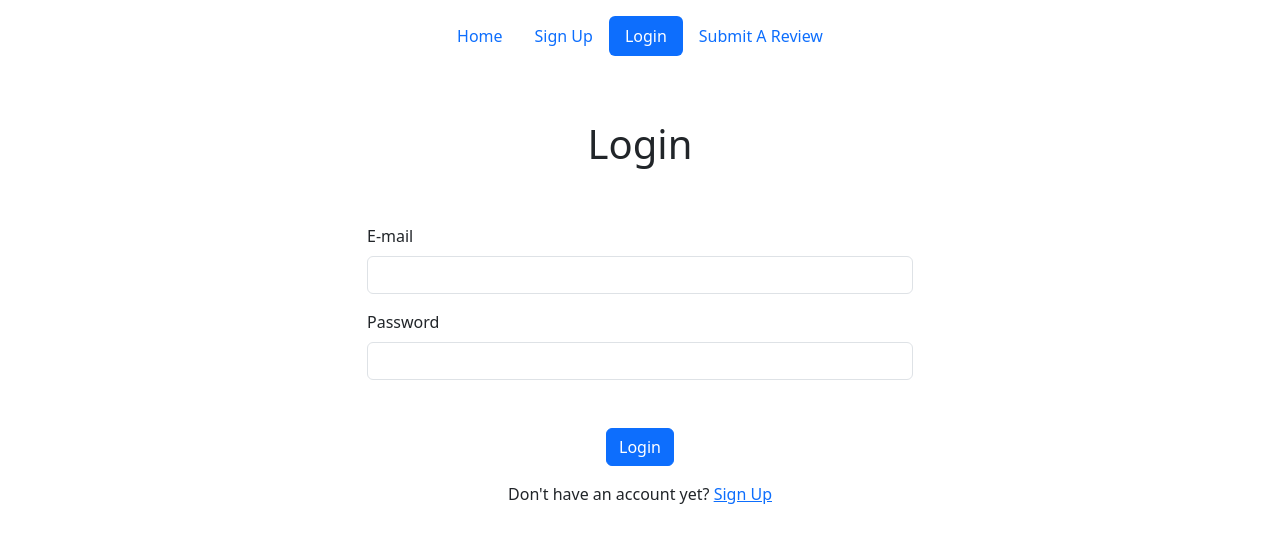
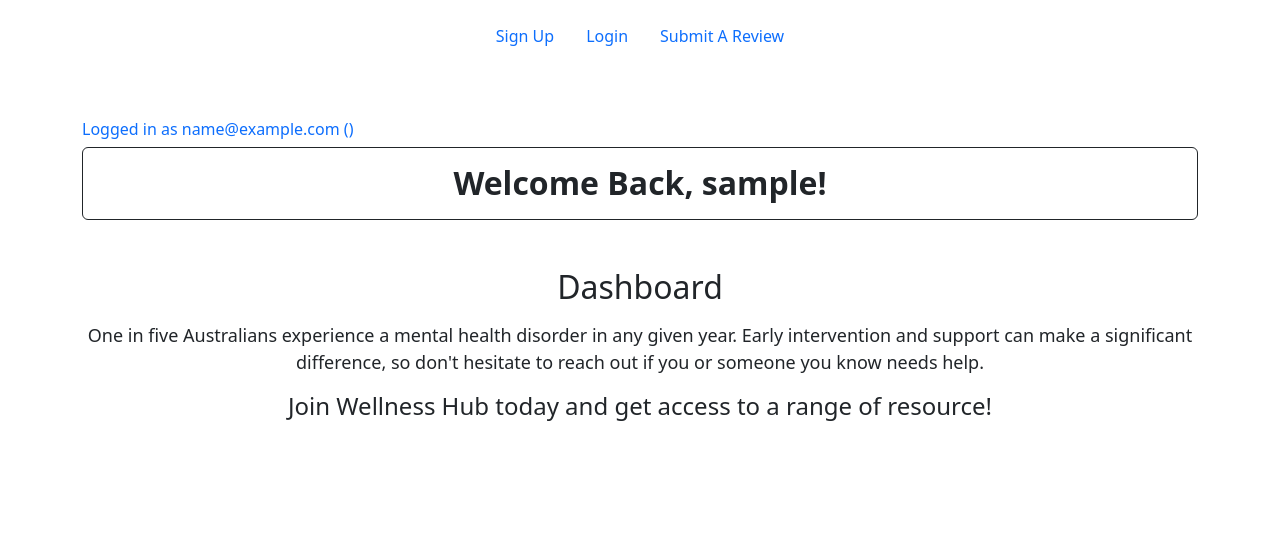
Before and after one commit to nkat001/FIT5032-Assignment, a Vue app in the folder WellnessHub/: page /dashboard in a window 1280 px wide. Before the commit this address led to /login. Shown: the top 542 px of the page. Built offline with nearby package versions, Linux system fonts and the light colour scheme; sample sign-in values are in the browser's storage.

Commit message:
feat: dashboard added

```diff
--- a/WellnessHub/src/components/BHeader.vue
+++ b/WellnessHub/src/components/BHeader.vue
@@ -3,14 +3,13 @@
         <header class="d-flex justify-content-center py-3">
             <ul class="nav nav-pills">
                 <li class="nav-item">
-                    <router-link to="/" class="nav-link" active-class="active"
-                        aria-current="page">Home</router-link>
-                </li>
-                <li class="nav-item">
                     <router-link to="/signup" class="nav-link" active-class="active">Sign Up</router-link>
                 </li>
                 <li class="nav-item">
                     <router-link to="/login" class="nav-link" active-class="active">Login</router-link>
+                </li>
+                <li class="nav-item" v-if="isAuthenticated">
+                    <router-link to="/dashboard" class="nav-link" active-class="active">Dashboard</router-link>
                 </li>
                 <li class="nav-item">
                     <router-link to="/review" class="nav-link" active-class="active">Submit A Review</router-link>
@@ -19,3 +18,7 @@
         </header>
     </div>
 </template>
+
+<script setup>
+const { isAuthenticated } = localStorage.getItem('isAuthenticated') === 'true'
+</script>
--- a/WellnessHub/src/router/index.js
+++ b/WellnessHub/src/router/index.js
@@ -42,9 +42,9 @@ router.beforeEach((to, from, next) => {
   if (to.matched.some((record) => record.meta.requiresAuth)) {
     const isAuthenticated = localStorage.getItem("isAuthenticated");
     if (!isAuthenticated) {
+      next('/login');
+    } else {
       next();
-    } else {
-      next("/login");
     }
   } else {
     next();
--- a/WellnessHub/src/views/DashboardView.vue
+++ b/WellnessHub/src/views/DashboardView.vue
@@ -1,3 +1,38 @@
 <template>
-    <h1>Dashiboardi</h1>
+  <div class="container d-flex justify-content-center">
+    <div>
+      <h6 class="mt-5 text-primary text-bold">Logged in as {{ user.email }} ({{ user.userType }})</h6>
+      <h1 class="text-center border border-dark rounded p-3">
+        Welcome Back, {{ user.username }}!
+      </h1>
+      <div class="text-center">
+        <h2 class="font-weight-bold font-italic mt-5">Dashboard</h2>
+        <p class="text-bold mt-3">One in five Australians experience a mental health disorder in any given year. Early
+          intervention and support can make a significant difference, so don't hesitate to reach out if you or someone
+          you know needs help.</p>
+        <h4>Join Wellness Hub today and get access to a range of resource!</h4>
+      </div>
+    </div>
+  </div>
 </template>
+
+<script setup>
+import { ref } from 'vue';
+const user = ref(JSON.parse(localStorage.getItem('user')))
+</script>
+
+<style scoped>
+h1 {
+  font-weight: bolder;
+  font-size: xx-large;
+}
+
+p {
+  font-size: large;
+}
+
+.logo {
+  max-width: 100%;
+  height: auto;
+}
+</style>
--- a/WellnessHub/src/views/HomeView.vue
+++ b/WellnessHub/src/views/HomeView.vue
@@ -1,5 +1,5 @@
 <template>
-    <div class="container vh-100 d-flex align-items-center justify-content-center">
+  <div class="container d-flex justify-content-center">
     <div class="text-center">
       <h1 class="text-center border border-dark rounded p-3">
         Welcome To The Wellness Hub
@@ -7,7 +7,10 @@
       <img alt="Wellness Hub Main" class="logo my-4" src="@/assets/wellnesshubmain.jpg" />
       <div>
         <h2 class="font-weight-bold font-italic">Did You Know?</h2>
-          <p class="text-bold mt-3">One in five Australians experience a mental health disorder in any given year. Early intervention and support can make a significant difference, so don't hesitate to reach out if you or someone you know needs help.</p>
+        <p class="text-bold mt-3">One in five Australians experience a mental health disorder in any given year. Early
+          intervention and support can make a significant difference, so don't hesitate to reach out if you or someone
+          you know needs help.</p>
+          <p1>Join Wellness Hub today and get access to a range of resource!</p1>
       </div>
     </div>
   </div>
@@ -19,6 +22,15 @@
   font-size: xx-large;
 }
 
+p {
+  font-size: large;
+}
+
+p1 {
+  font-weight: bold;
+  font-size: large;
+}
+
 .logo {
   max-width: 100%;
   height: auto;
--- a/WellnessHub/src/views/LoginView.vue
+++ b/WellnessHub/src/views/LoginView.vue
@@ -21,6 +21,7 @@
                         </div>
                         <div class="col-12 mb-3">
                         </div>
+                        <div v-if="loginError" class="text-danger text-center">{{ loginError }}</div>
                         <div class="col-12 text-center mt-3">
                             <button type="submit" class="btn btn-primary">Login</button>
                             <p class="m-3">Don't have an account yet? <a href="/signup">Sign Up</a></p>
@@ -49,6 +50,8 @@ const errors = ref({
     password: null,
 })
 
+const loginError = ref(null)
+
 const validateEmail = (blur) => {
     const emailRegex = /^[^\s@]+@[^\s@]+\.[^\s@]+$/;
     if (!emailRegex.test(formData.value.email)) {
@@ -75,9 +78,10 @@ const submitForm = () => {
         if (user && user.email === formData.value.email && user.password === formData.value.password) {
             localStorage.setItem('isAuthenticated', 'true')
             alert('Login successfull!')
+            loginError.value = null
             router.push('/dashboard')
         } else {
-            alert('Invalid username or password')
+            loginError.value = 'Invalid email or password. Please try again.'
         }
     }
 }
--- a/WellnessHub/src/views/SignUpView.vue
+++ b/WellnessHub/src/views/SignUpView.vue
@@ -24,8 +24,8 @@
                             <select id="userType" class="form-select" v-model="formData.userType"
                                 @blur="() => validateUserType(true)" @input="() => validateUserType(false)">
                                 <option value="" disabled>Select User Type</option>
-                                <option value="patient">Patient</option>
-                                <option value="staff">Staff</option>
+                                <option value="Patient">Patient</option>
+                                <option value="Staff">Staff</option>
                             </select>
                             <div v-if="errors.userType" class="text-danger">{{ errors.userType }}</div>
                         </div>
```
Lines whose indentation alone changed are shown as unchanged.
